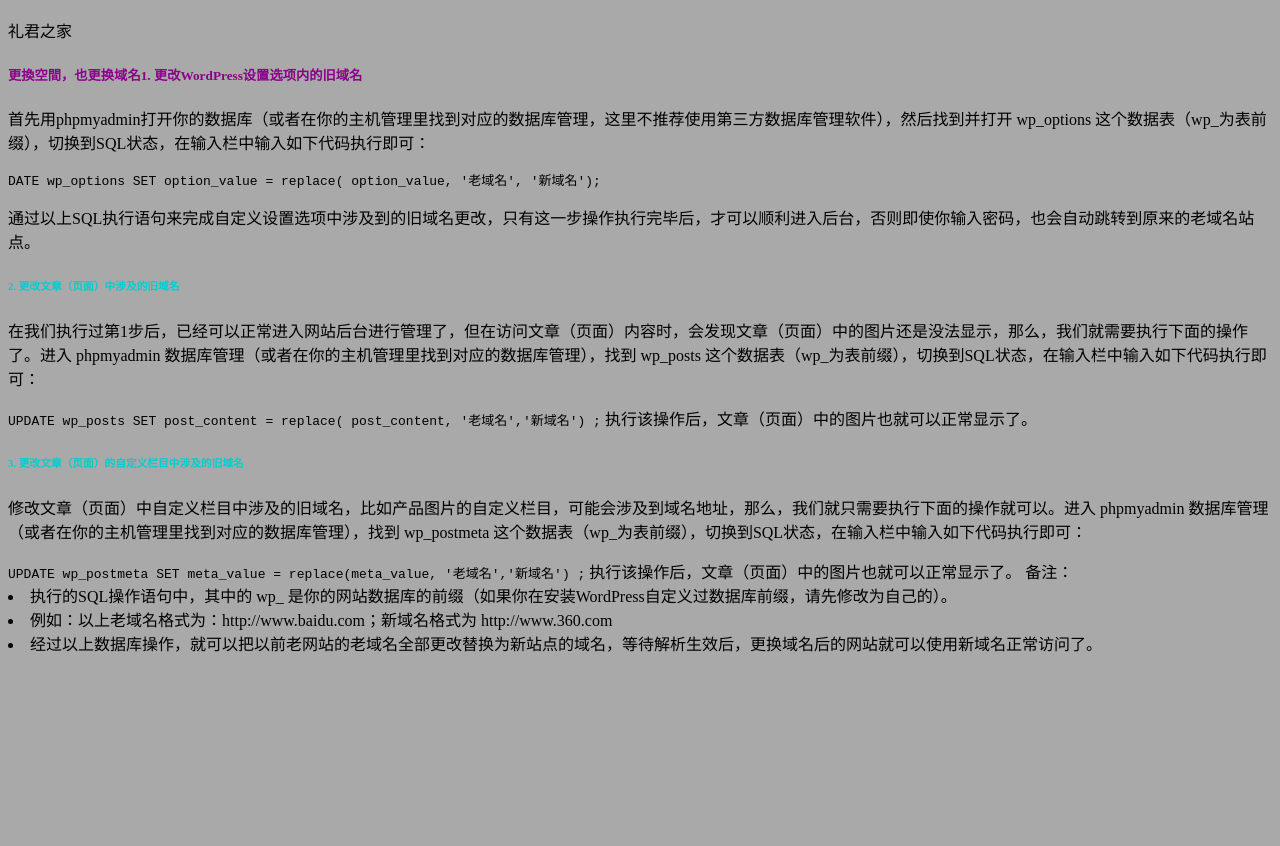
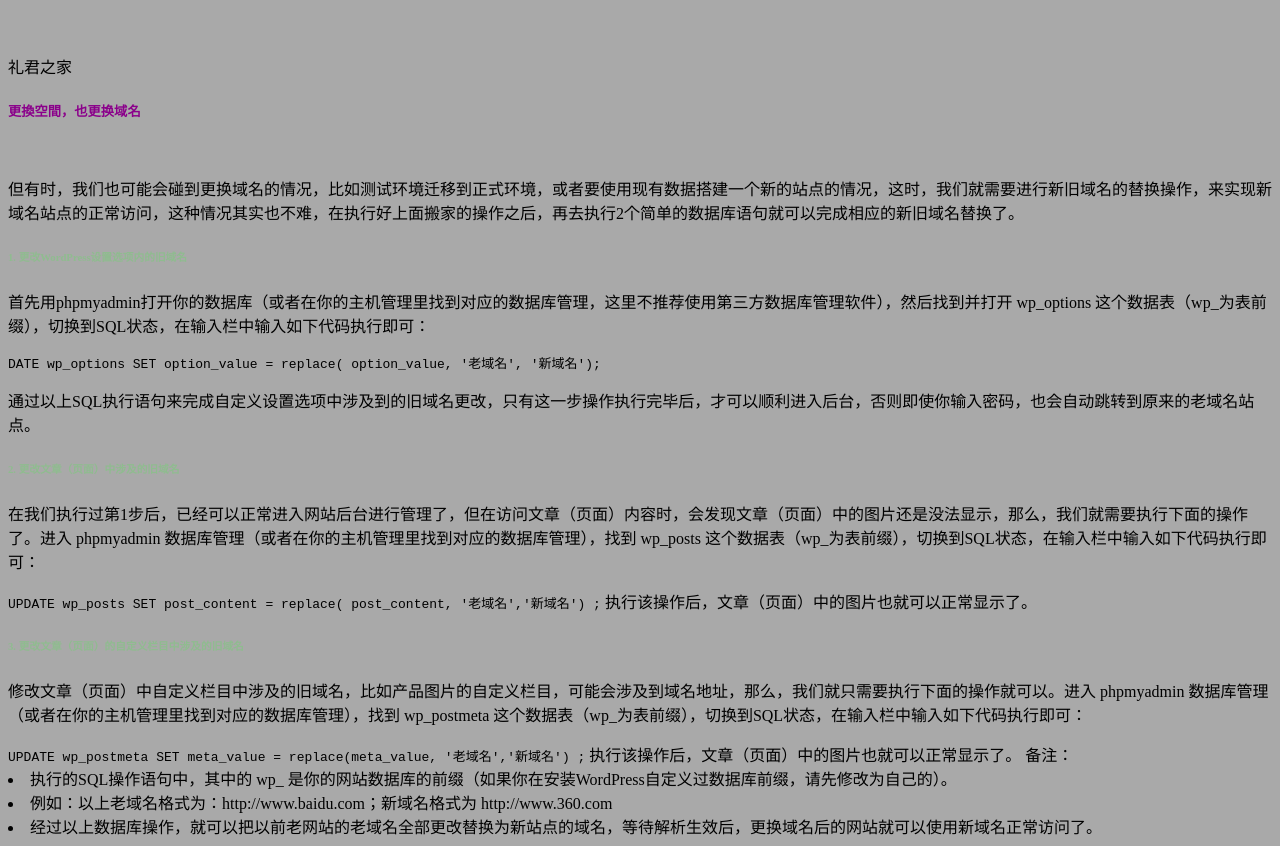
Before and after one commit to gladguang/gladguang.github.io, a plain HTML site: page wordpress.html in a window 1280 px wide. Shown: the part 57-903 px from the top of the page. Before the commit the page ends 800 px from the top, so only its background shows below. Drawn offline with Linux system fonts and the light colour scheme.

Commit message:
Update wordpress.html

```diff
--- a/wordpress.html
+++ b/wordpress.html
@@ -11,7 +11,10 @@
       }
       h6 {
         text-align: left;
-        color: #00CED1;
+        color: #8FBC8F;
+      }
+      #num {
+      text-align: left;
       }
     </style>
 
@@ -19,11 +22,12 @@
   <body>
 
 <h1 style="text-align:center;color:red;">Wordpress图床仓库</h1>
-
-<div>礼君之家</div>
-<h5>更換空間，也更换域名</h5?
-但有时，我们也可能会碰到更换域名的情况，比如测试环境迁移到正式环境，或者要使用现有数据搭建一个新的站点的情况，这时，我们就需要进行新旧域名的替换操作，来实现新域名站点的正常访问，这种情况其实也不难，在执行好上面搬家的操作之后，再去执行2个简单的数据库语句就可以完成相应的新旧域名替换了。
-
+<br /><br />
+<div id="num">礼君之家</div>
+    <div>
+      <h5>更換空間，也更换域名</h5><br />
+<p>但有时，我们也可能会碰到更换域名的情况，比如测试环境迁移到正式环境，或者要使用现有数据搭建一个新的站点的情况，这时，我们就需要进行新旧域名的替换操作，来实现新域名站点的正常访问，这种情况其实也不难，在执行好上面搬家的操作之后，再去执行2个简单的数据库语句就可以完成相应的新旧域名替换了。
+  </p>
   <h6>1. 更改WordPress设置选项内的旧域名</h6>
 <p>首先用phpmyadmin打开你的数据库（或者在你的主机管理里找到对应的数据库管理，这里不推荐使用第三方数据库管理软件），然后找到并打开 wp_options 这个数据表（wp_为表前缀），切换到SQL状态，在输入栏中输入如下代码执行即可：
     </p>
@@ -35,7 +39,7 @@
     </p>
     <code>UPDATE wp_posts SET post_content = replace( post_content, '老域名','新域名') ;</code>
 执行该操作后，文章（页面）中的图片也就可以正常显示了。
-
+<br />
     <h6>3. 更改文章（页面）的自定义栏目中涉及的旧域名</h6>
 <p>修改文章（页面）中自定义栏目中涉及的旧域名，比如产品图片的自定义栏目，可能会涉及到域名地址，那么，我们就只需要执行下面的操作就可以。进入 phpmyadmin 数据库管理（或者在你的主机管理里找到对应的数据库管理），找到 wp_postmeta 这个数据表（wp_为表前缀），切换到SQL状态，在输入栏中输入如下代码执行即可：
     </p>
```
